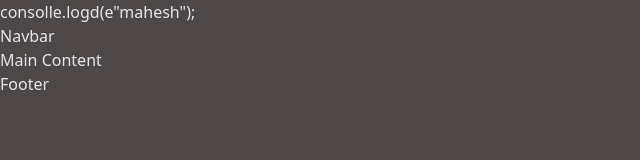
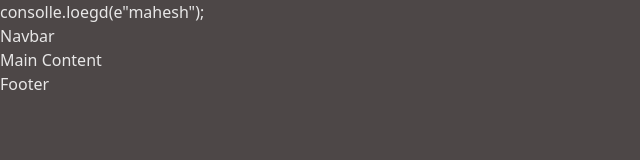
Before and after one commit to mahesh0642/Cohort, a website built with Vite: page index.html in a window 1280 px wide. Shown: the full height of the page, 0-640 px from the left. Built offline with nearby package versions, Linux system fonts and the light colour scheme.

```diff
--- a/index.html
+++ b/index.html
@@ -8,7 +8,7 @@
     <title>29 Jan 2026</title>
   </head>
   <body>
-    consolle.logd(e"mahesh");
+    consolle.loegd(e"mahesh");
     <div id="app"></div>
     <header>Navbar</header>
     <main>Main Content</main>
```
